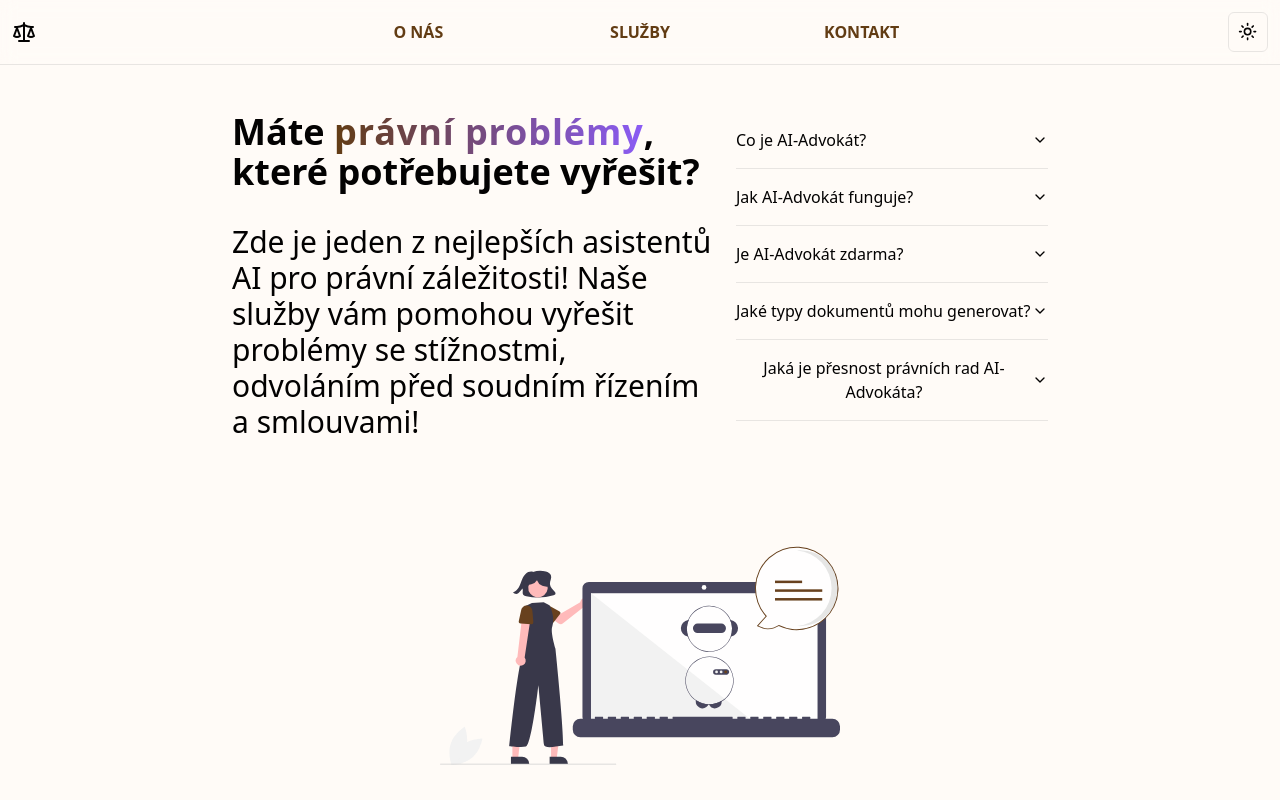
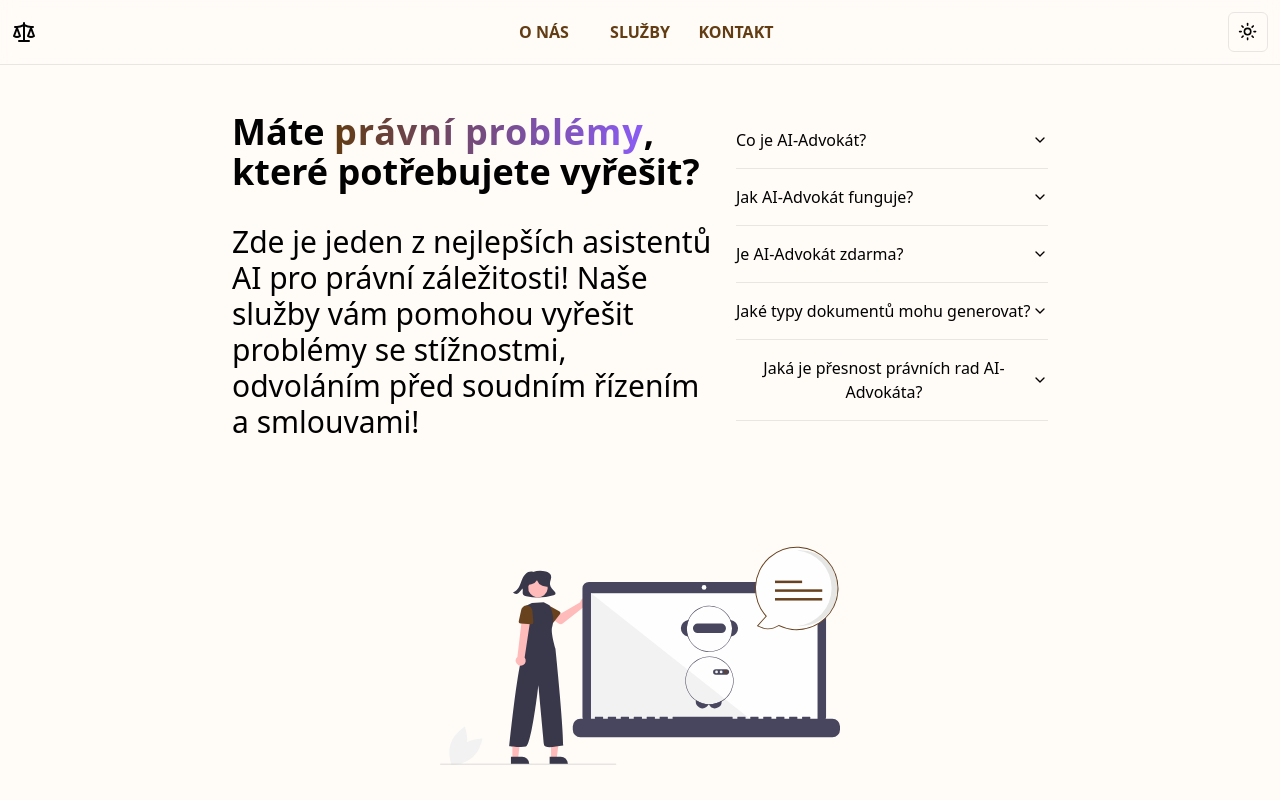
Before and after one commit to code-challenge-dev/lawyer, a Next.js app: page / in a window 1280 px wide. Shown: the top 800 px of the page. Built offline with nearby package versions, Linux system fonts and the light colour scheme.

Commit message:
fix: change navlink's alignment

```diff
--- a/src/components/navigation/index.tsx
+++ b/src/components/navigation/index.tsx
@@ -76,7 +76,7 @@ const Navigation = () => {
           <Scale className="group-hover:text-primary/80 duration-100 transition-colors" />
         </Link>
       </aside>
-      <nav className="gap-4 justify-between font-semibold w-5/12 hidden md:flex text-primary">
+      <nav className="gap-4 justify-center font-semibold w-5/12 hidden md:flex text-primary">
         <Link
           href="#about"
           className="w-20 text-center hover:text-primary/80 duration-100 transition-colors"
```
